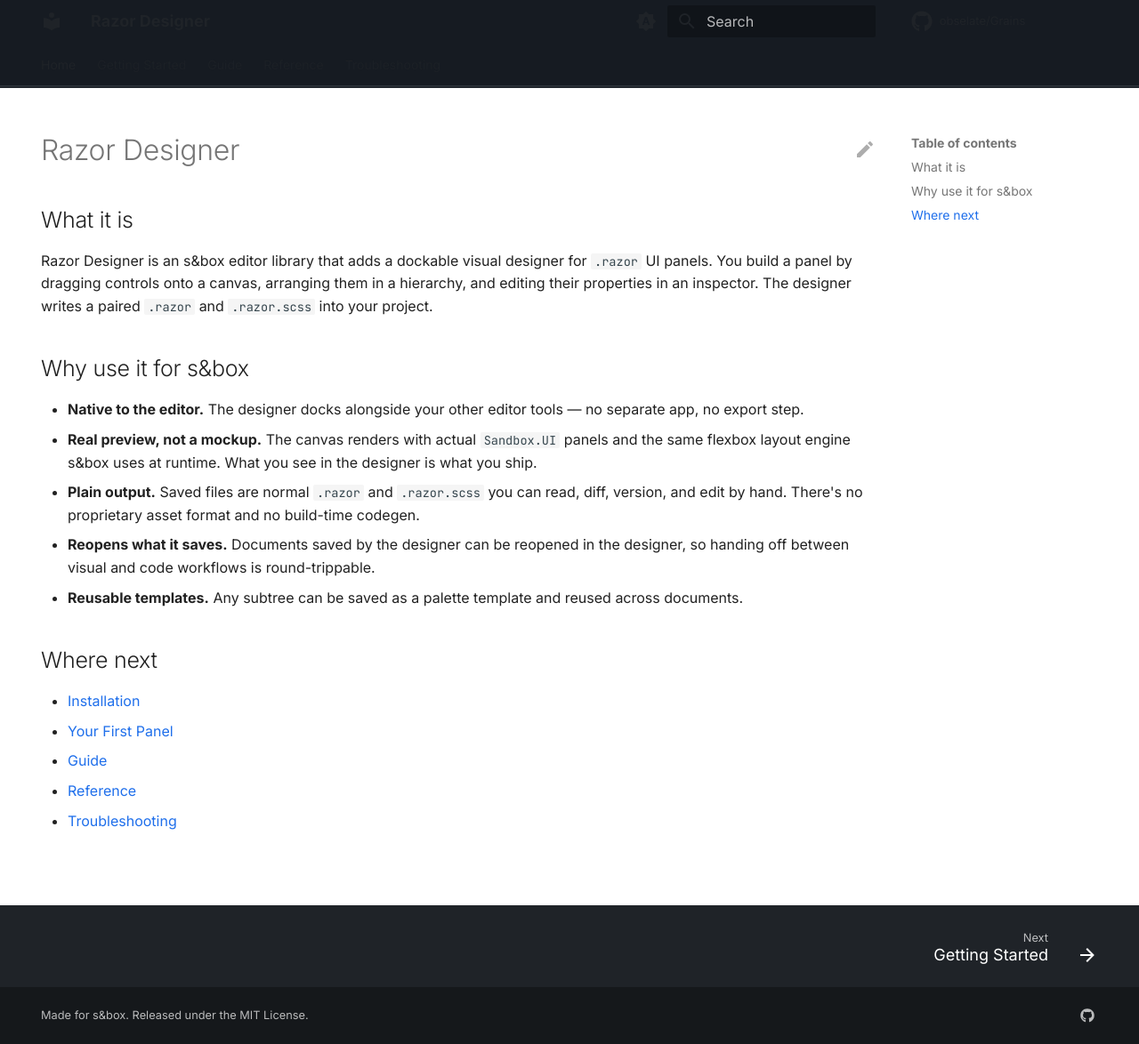
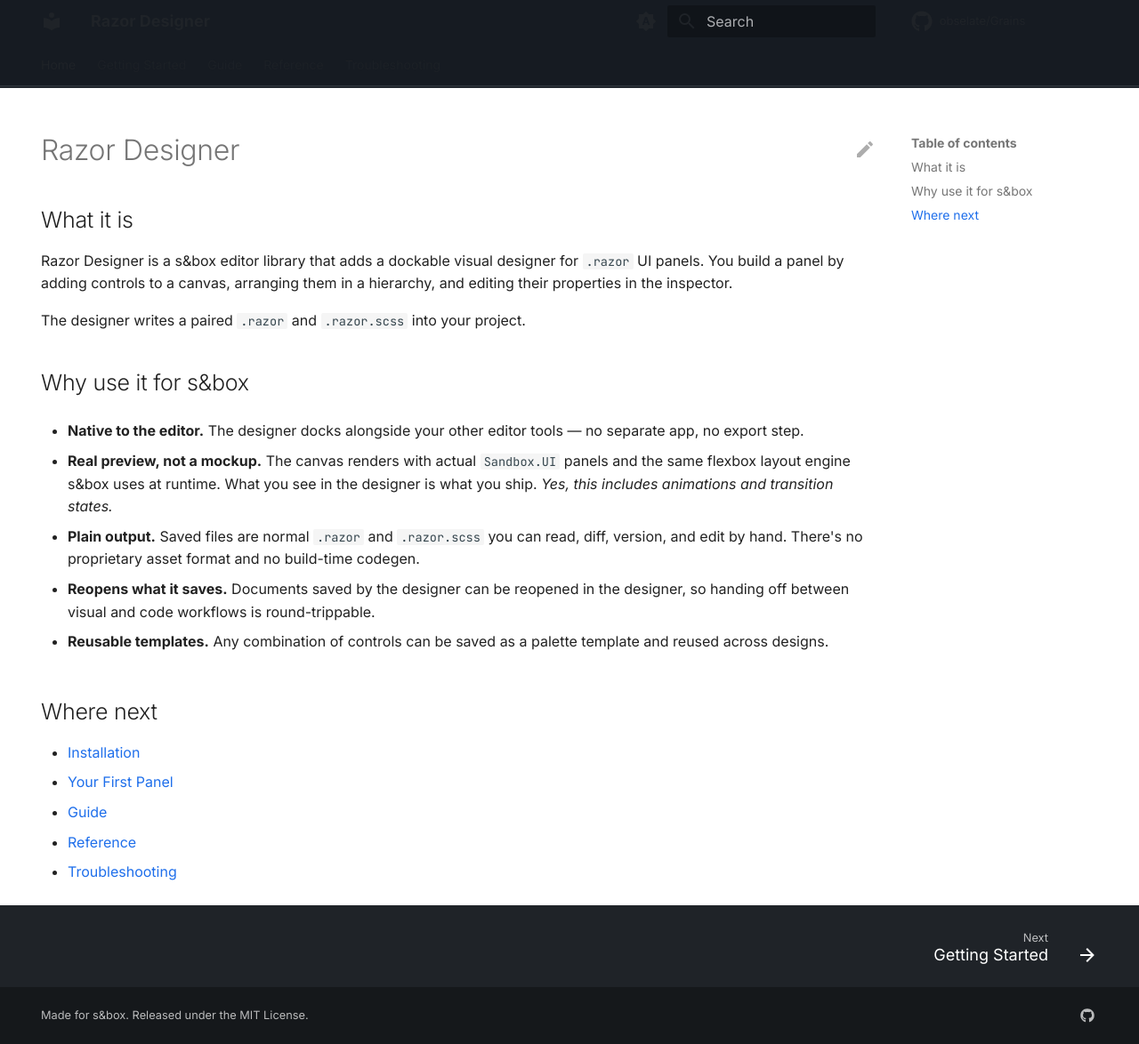
Before and after one commit to obselate/Grains, an MkDocs documentation site: the page built from docs/index.md, in a window 1280 px wide and 1174 px high. Shown: the whole window at 89% size. Built offline with MkDocs 1.6.1 and Material for MkDocs 9.7.7, drawn with Linux system fonts in a browser that asks for light colours; comment, search, counter and statistics services are not loaded.

Commit message:
cleaning up landing
Updated the description of Razor Designer for clarity and improved readability.

```diff
--- a/docs/index.md
+++ b/docs/index.md
@@ -7,27 +7,29 @@ hide:
 
 ## What it is
 
-Razor Designer is an s&box editor library that adds a dockable visual
-designer for `.razor` UI panels. You build a panel by dragging controls
-onto a canvas, arranging them in a hierarchy, and editing their properties
-in an inspector. The designer writes a paired `.razor` and `.razor.scss`
-into your project.
+Razor Designer is a s&box editor library that adds a dockable visual designer for `.razor` UI panels. You build a panel by adding controls to a canvas, arranging them in a hierarchy, and editing their properties in the inspector.
+
+The designer writes a paired `.razor` and `.razor.scss` into your project.
 
 ## Why use it for s&box
 
 - **Native to the editor.** The designer docks alongside your other editor
   tools — no separate app, no export step.
+
 - **Real preview, not a mockup.** The canvas renders with actual
   `Sandbox.UI` panels and the same flexbox layout engine s&box uses at
-  runtime. What you see in the designer is what you ship.
+  runtime. What you see in the designer is what you ship. *Yes, this includes animations and transition states.*
+
 - **Plain output.** Saved files are normal `.razor` and `.razor.scss` you
   can read, diff, version, and edit by hand. There's no proprietary
   asset format and no build-time codegen.
+
 - **Reopens what it saves.** Documents saved by the designer can be
   reopened in the designer, so handing off between visual and code
   workflows is round-trippable.
-- **Reusable templates.** Any subtree can be saved as a palette template
-  and reused across documents.
+
+- **Reusable templates.** Any combination of controls can be saved as a palette template
+  and reused across designs.
 
 ## Where next
 
```
